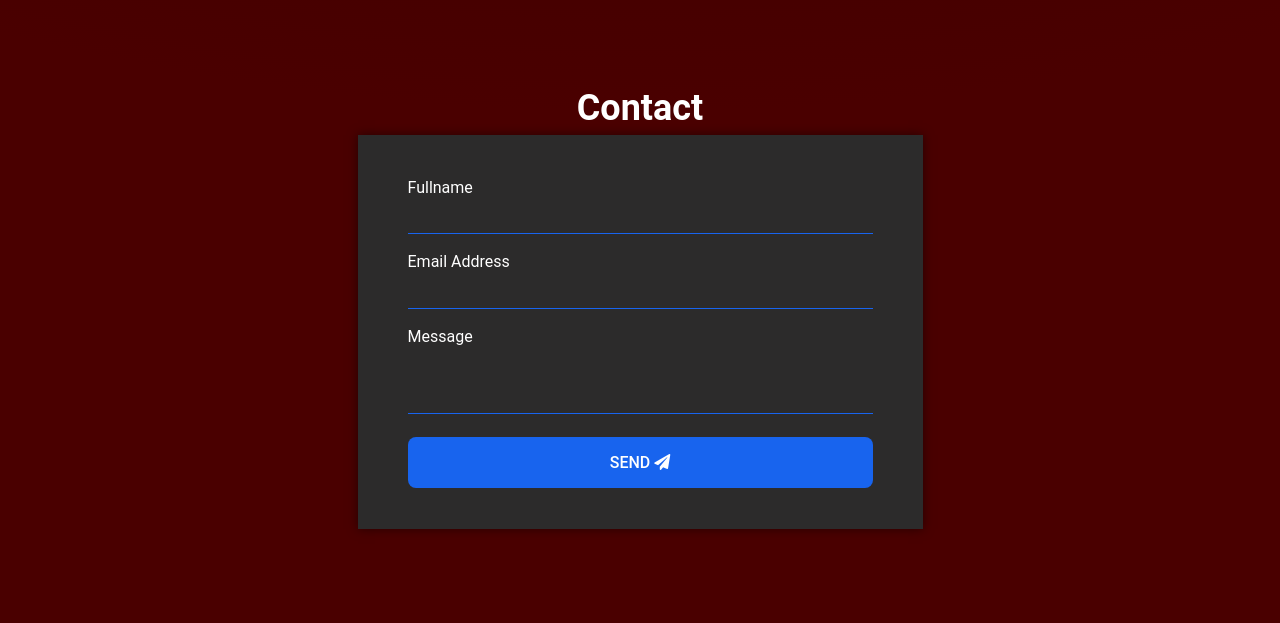
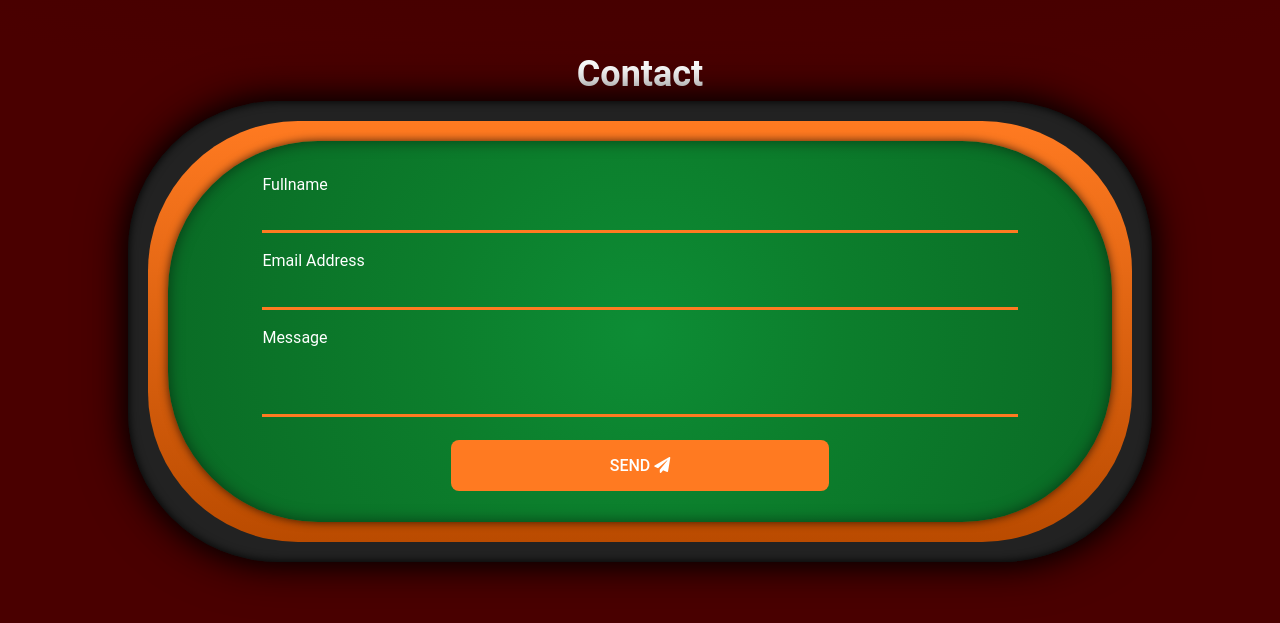
Before and after one commit to OmarVD-code/portfolio, a React (Vite) app: page / in a window 1280 px wide. Shown: the part 2545-3168 px from the top of the page. Built offline with nearby package versions, Linux system fonts and the light colour scheme.

Commit message:
add poker table style to contact form

```diff
--- a/src/components/Contact/ContactForm.tsx
+++ b/src/components/Contact/ContactForm.tsx
@@ -1,5 +1,8 @@
 export default function ContactForm() {
     return (
+        <div>
+            <div className="poker-table">
+                <div className="table-inner">
                     <form action="https://formsubmit.co/5c3c98f506c3d6cbdb5d4aea63046ef2" method="POST">
                         <p>
                             <label htmlFor="name">Fullname</label>
@@ -13,9 +16,12 @@ export default function ContactForm() {
                             <label htmlFor="message">Message</label>
                             <textarea name="message" id="message" rows={3} required />
                         </p>
-            <p>
+                        <p className="contact-form-actions">
                             <button type="submit">Send <i className="fas fa-paper-plane" /></button>
                         </p>
                     </form>
+                </div>
+            </div>
+        </div>
     );
 }
--- a/src/components/Contact/styles/Contact.css
+++ b/src/components/Contact/styles/Contact.css
@@ -7,17 +7,6 @@
     justify-content: center;
 }
 
-.contact-content {
-    width: 50%;
-}
-
-.contact-form {
-    padding: 25px 50px;
-    border: #222222;
-    box-shadow: 0 0 10px rgba(0, 0, 0, 0.5);
-    background-color: var(--semidark);
-}
-
 .contact-form form button,
 .contact-form form input,
 .contact-form form textarea {
@@ -25,22 +14,29 @@
     padding: .7em;
     border: none;
     background: none;
-    border-bottom: 1px solid #1864EE;
+    border-bottom: 3px solid #ff7a21;
     outline: none;
     color: #fff;
     font-family: 'Roboto', sans-serif;
 }
 
+.contact-form-actions {
+    display: flex;
+    justify-content: center;
+    align-items: center;
+}
+
 .contact-form form button {
-    background: #1864EE;
+    background: #ff7a21;
     border: 0;
     text-transform: uppercase;
     padding: 1em;
+    width: 50%;
 }
 
 .contact-form form button:hover,
 .contact-form form button:focus {
-    background: #002d81;
+    background: #ba4b00;
     color: #fff;
     transition: background-color 1s ease-out;
     outline: 0;
@@ -61,3 +57,48 @@ form textarea {
         margin-bottom: 0;
     }
 }
+
+.poker-table {
+    width: 80vw;
+    height: 36vw;
+    background: #222;
+    /* borde exterior oscuro */
+    border-radius: 150px;
+    position: relative;
+    box-shadow:
+        0 0 10px #000 inset,
+        0 0 30px #000,
+        0 0 50px rgba(0, 0, 0, .6);
+}
+
+/* CONTORNO NARANJA INTERIOR */
+.poker-table::before {
+    content: "";
+    position: absolute;
+    inset: 20px;
+    border-radius: 150px;
+    background: linear-gradient(#ff7a21, #ba4b00);
+
+}
+
+/* SUPERFICIE VERDE DE LA MESA */
+.table-inner {
+    display: flex;
+    flex-direction: column;
+    align-items: center;
+    justify-content: center;
+    position: absolute;
+    inset: 40px;
+    background: radial-gradient(circle at center,
+            #0d8d35 0%,
+            #0c7e2c 40%,
+            #0a6a25 100%);
+    border-radius: 150px;
+    box-shadow:
+        0 0 15px rgba(0, 0, 0, .5) inset,
+        0 0 10px rgba(0, 0, 0, .7);
+}
+
+.table-inner form {
+    width: 80%;
+}
```
Lines whose indentation alone changed are shown as unchanged.
